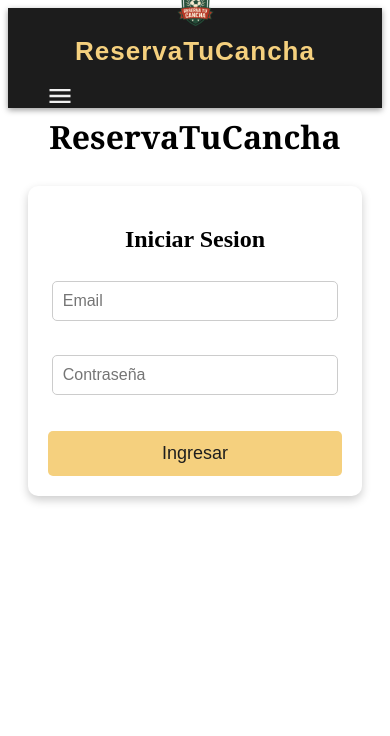
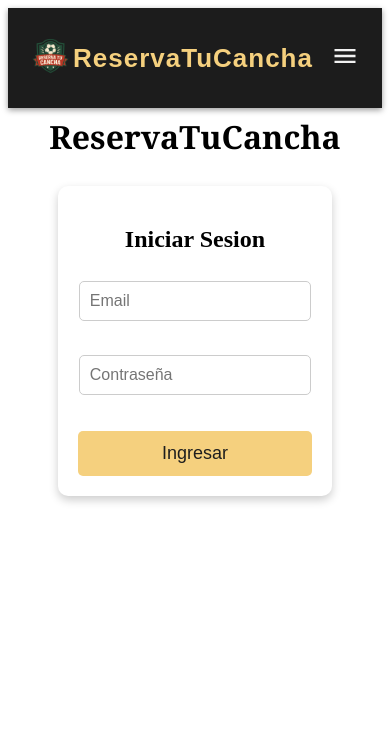
Before and after one commit to ManuelCortez475/ReservaTuCancha, a Flask app: page /login in a window 390 px wide. Shown: the top 736 px of the page. Run offline with Flask 3, Linux system fonts and the light colour scheme.

Commit message:
login y registro responsive

```diff
--- a/static/css/login.css
+++ b/static/css/login.css
@@ -58,7 +58,7 @@ a{
 
 @media screen and (max-width: 768px) {
     .login-container {
-        width: 90%;
+        width: 70%;
         padding: 20px;
     }
 
@@ -70,20 +70,4 @@ a{
         font-size: 18px;
         padding: 12px;
     }
-
-    .navdiv_header {
-        flex-direction: column;
-        align-items: flex-start;
-    }
-
-    .navbutton_header {
-        flex-direction: column;
-        width: 100%;
-    }
-
-    .navbutton_header li {
-        width: 100%;
-        text-align: left;
-        margin: 5px 0;
-    }
 }
--- a/static/css/registro.css
+++ b/static/css/registro.css
@@ -54,7 +54,7 @@ a{
 }
 @media screen and (max-width: 768px) {
     .login-container {
-        width: 90%;
+        width: 70%;
         padding: 20px;
     }
 
```
